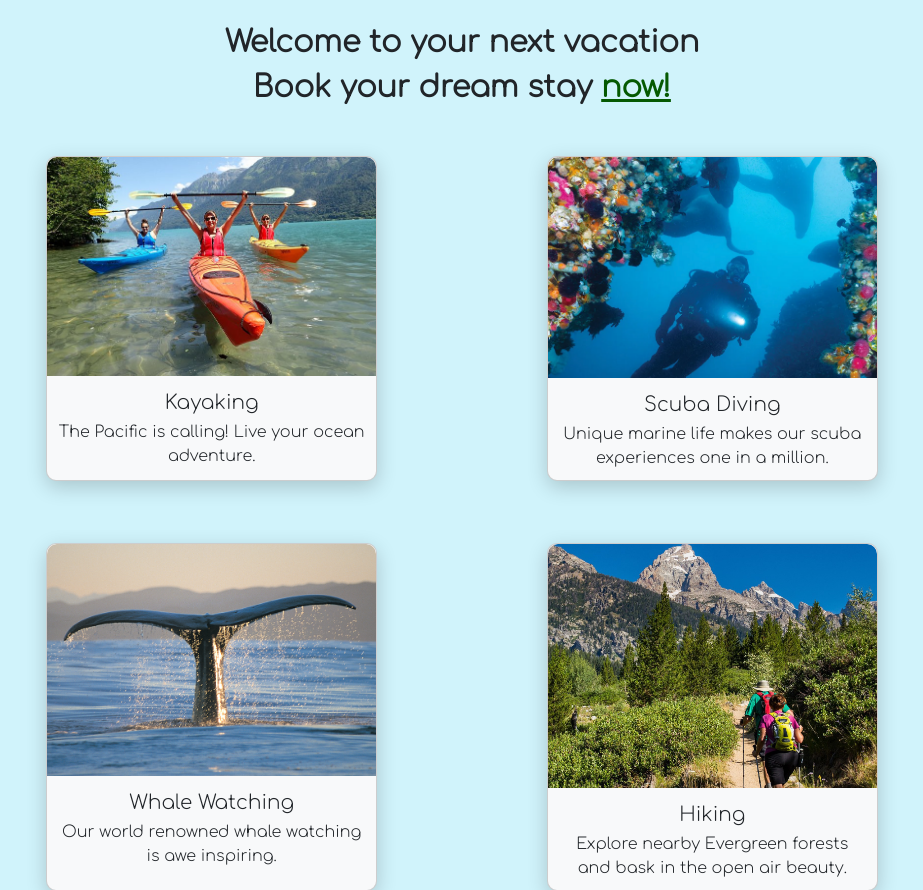
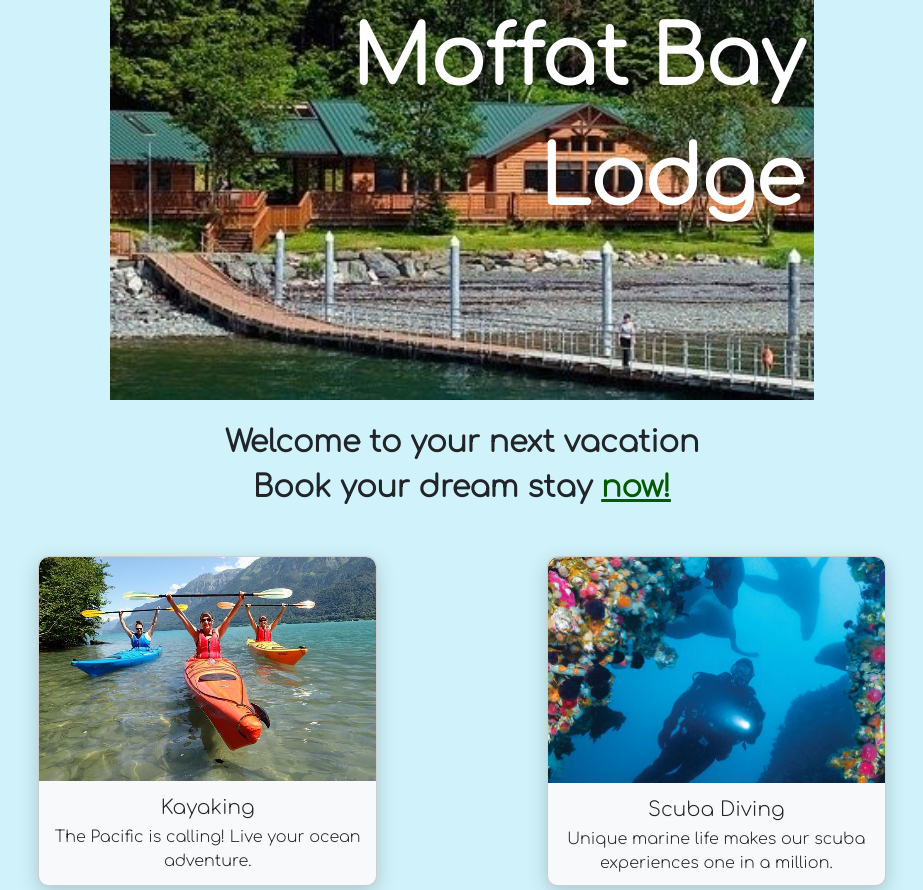
Before and after one commit to clinty2710/Moffat-Bay, a Flask app: page / in a window 1280 px wide. Shown: the part 56-946 px from the top of the page, without its empty margins (178-1101 px from the left). Run offline with Flask 3, Linux system fonts and the light colour scheme; some libraries are stand-ins or nearby versions.

Commit message:
push for main image

```diff
--- a/app/static/css/style.css
+++ b/app/static/css/style.css
@@ -224,7 +224,12 @@ h1 {
     color: red;
     margin-right: 4px;
 }
-.image-container {
-    position: relative;
-    margin-left: -50px;
+.maintxt {
+    background-size: cover;
+    height: 400px;
+    text-align: right;
+    max-width: 800px;
+    color:white;
+    display:inline-block;
+    float:none;
 }
--- a/app/templates/index.html
+++ b/app/templates/index.html
@@ -5,7 +5,15 @@
 {% block content %}
 
 <div class="container">
-  <div class="blank-space"></div>
+
+    <div class="row content-center">
+        <div class="col-md-8 offset-md-2">
+            <div class="maintxt" style="background-image: url({{ url_for('static', filename='images/lodge.jpg') }})">
+                <span class="title-line1">Moffat Bay Lodge</span>
+            </div>
+        </div>
+    </div>
+</div>
   <p class="action-call">
         Welcome to your next vacation<br>
         Book your dream stay <a href="#" class="action-link">now!</a>
```
Also changed, not shown: app/static/images/lodge.jpg.
